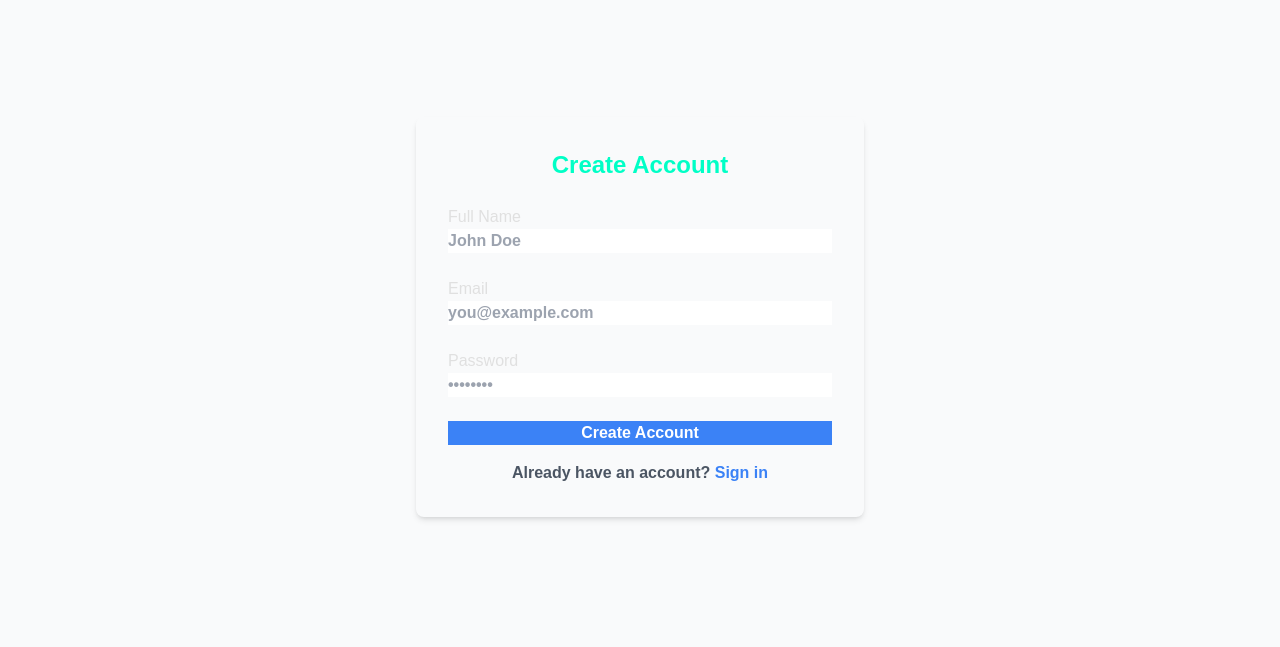
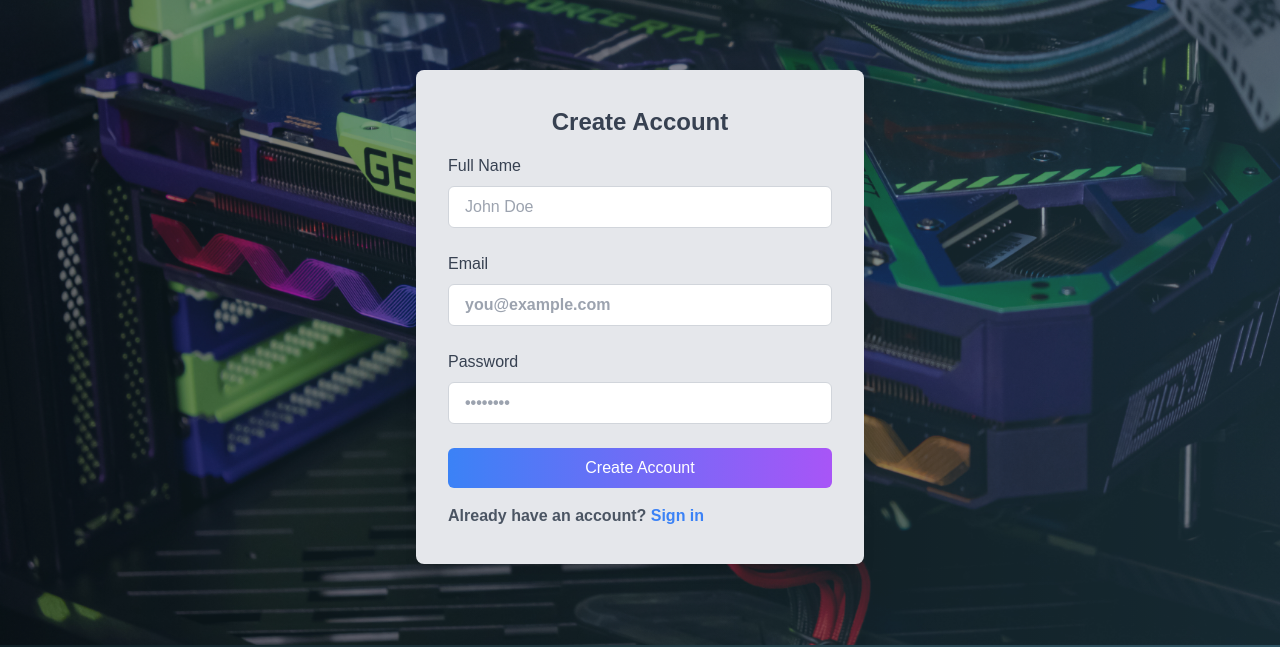
Before and after one commit to Ojasp21/pc_forge, a React (Vite) app in the folder frontend/: page /signup in a window 1280 px wide. Shown: the part 155-802 px from the top of the page. Built offline with nearby package versions, Linux system fonts and the light colour scheme; no server answers; a web font is replaced by a local one.

Commit message:
Login and Signup page finalised

```diff
--- a/frontend/src/pages/Home.jsx
+++ b/frontend/src/pages/Home.jsx
@@ -33,7 +33,7 @@ const Home = () => {
       </div>
 
       {/* Footer */}
-      <div className="footer bg-slate-600 h-[25rem] w-full flex bg-black"></div>
+      <div className="footer bg-slate-600 h-[25rem] w-full flex"></div>
     </div>
   );
 };
--- a/frontend/src/pages/LoginPage.jsx
+++ b/frontend/src/pages/LoginPage.jsx
@@ -36,27 +36,29 @@ const LoginPage = () => {
   };
 
   return (
-    <div className="min-h-screen flex justify-center items-center bg-gray-50">
-      <div className="w-full max-w-md p-8 rounded-lg shadow-md">
-        <h1 className="text-2xl font-bold text-center mb-6">Login</h1>
+    <>
+    <img className="fixed top-0 left-0 w-screen h-screen object-cover z-[-1] opacity-50" src="/src/images/Loginbg.jpg" alt="" />
+    <div className="min-h-screen flex justify-center items-center">
+      <div className="bg-gray-200 shadow-lg rounded-lg px-8 py-6 w-full max-w-md ">
+        <h1 className="log text-2xl flex justify-center mb-4 text-gray-700 mt-3">Login</h1>
 
         <form onSubmit={handleSubmit} className="space-y-6">
           <div className="form-control">
-            <label className="label font-medium">Email</label>
+            <label className="block text-gray-700 font-medium mb-2">Email</label>
             <input
               type="email"
-              className="input input-bordered w-full border-gray-300 focus:border-blue-500 focus:ring-blue-500 text-gray-800"
+              className="font-medium w-full px-4 py-2 border border-gray-300 rounded-md focus:outline-none focus:ring-2 focus:ring-blue-500"
               placeholder="you@example.com"
               value={formData.email}
               onChange={(e) => setFormData({ ...formData, email: e.target.value })}
             />
           </div>
 
-          <div className="form-control">
-            <label className="label font-medium">Password</label>
+          <div className="form-control mb-6">
+            <label className="block text-gray-700 font-medium mb-2">Password</label>
             <input
               type="password"
-              className="input input-bordered w-full border-gray-300 focus:border-blue-500 focus:ring-blue-500 text-gray-800"
+              className="w-full px-4 py-2 border border-gray-300 rounded-md focus:outline-none focus:ring-2 focus:ring-blue-500"
               placeholder="••••••••"
               value={formData.password}
               onChange={(e) => setFormData({ ...formData, password: e.target.value })}
@@ -65,23 +67,24 @@ const LoginPage = () => {
 
           <button
             type="submit"
-            className="btn btn-primary w-full bg-blue-500 text-white hover:bg-blue-600 disabled:opacity-50"
+            className="w-full bg-gradient-to-r from-blue-500 to-purple-500 hover:from-blue-600 hover:to-purple-600 text-white font-medium py-2 px-4 rounded-md focus:outline-none focus:ring-2 focus:ring-blue-500"
             disabled={isLoggingIn}
           >
             {isLoggingIn ? "Logging In..." : "Log In"}
           </button>
         </form>
 
-        <div className="text-center mt-4">
-          <p className="text-gray-600">
+        <div className="mt-4 text-gray-600 mb-3">
+          <p className="">
             {"Don't have an account? "}
-            <Link to="/signup" className="text-blue-500 hover:underline">
+            <Link to="/signup" className="text-blue-500 hover:text-blue-600 font-semibold">
               Sign up
             </Link>
           </p>
         </div>
       </div>
     </div>
+    </>
   );
 };
 
--- a/frontend/src/pages/SignUpPage.jsx
+++ b/frontend/src/pages/SignUpPage.jsx
@@ -33,7 +33,6 @@ const SignUpPage = () => {
       toast.error("Password must be at least 6 characters");
       return false;
     }
-
     return true;
   };
 
@@ -45,67 +44,186 @@ const SignUpPage = () => {
   };
 
   return (
-    <div className="min-h-screen flex justify-center items-center bg-gray-50">
-      <div className="w-full max-w-md  p-8 rounded-lg shadow-md">
-        <h1 className="text-2xl font-bold text-center mb-6 ">Create Account</h1>
-
+    <>
+    <img className="fixed top-0 left-0 w-screen h-screen object-cover z-[-1] opacity-50" src="/src/images/Loginbg.jpg" alt="" />
+    <div className="min-h-screen flex justify-center items-center">
+      <div className="bg-gray-200 shadow-lg rounded-lg px-8 py-6 w-full max-w-md">
+        <h1 className="text-2xl font-bold mb-4 text-gray-700 flex justify-center mt-3">
+          Create Account
+        </h1>
         <form onSubmit={handleSubmit} className="space-y-6">
           <div className="form-control">
-            <label className="label font-medium">Full Name</label>
+            <label className="block text-gray-700 font-medium mb-2">
+              Full Name
+            </label>
             <input
               type="text"
-              className="input input-bordered w-full border-gray-300 focus:border-blue-500 focus:ring-blue-500 text-gray-800"
+              className="font-medium w-full px-4 py-2 border border-gray-300 rounded-md focus:outline-none focus:ring-2 focus:ring-blue-500"
               placeholder="John Doe"
               value={formData.fullName}
               onChange={(e) => setFormData({ ...formData, fullName: e.target.value })}
             />
           </div>
-
           <div className="form-control">
-            <label className="label font-medium">Email</label>
+            <label className="block text-gray-700 font-medium mb-2">Email</label>
             <input
               type="email"
-              className="input input-bordered w-full border-gray-300 focus:border-blue-500 focus:ring-blue-500 text-gray-800"
+              className="w-full px-4 py-2 border border-gray-300 rounded-md focus:outline-none focus:ring-2 focus:ring-blue-500"
               placeholder="you@example.com"
               value={formData.email}
               onChange={(e) => setFormData({ ...formData, email: e.target.value })}
             />
           </div>
-
-          <div className="form-control">
-            <label className="label font-medium">Password</label>
+          <div className="form-control mb-6">
+            <label className="block text-gray-700 font-medium mb-2">
+              Password
+            </label>
             <input
               type="password"
-              className="input input-bordered w-full border-gray-300 focus:border-blue-500 focus:ring-blue-500 text-gray-800"
+              className="w-full px-4 py-2 border border-gray-300 rounded-md focus:outline-none focus:ring-2 focus:ring-blue-500"
               placeholder="••••••••"
               value={formData.password}
               onChange={(e) => setFormData({ ...formData, password: e.target.value })}
             />
           </div>
-
           <button
             type="submit"
-            className="btn btn-primary w-full bg-blue-500 text-white hover:bg-blue-600 disabled:opacity-50"
+            className="w-full bg-gradient-to-r from-blue-500 to-purple-500 hover:from-blue-600 hover:to-purple-600 text-white font-medium py-2 px-4 rounded-md focus:outline-none focus:ring-2 focus:ring-blue-500"
             disabled={isSigningUp}
           >
             {isSigningUp ? "Creating Account..." : "Create Account"}
           </button>
         </form>
-
-        <div className="text-center mt-4">
-          <p className="text-gray-600">
-            Already have an account? {" "}
-            <Link to='/login'>
-
-            <a  className="text-blue-500 hover:underline">
+        <div className="mt-4 text-gray-600 mb-3">
+          <p>
+            Already have an account?{" "}
+            <Link to="/login" className="text-blue-500 hover:text-blue-600 font-semibold">
               Sign in
-            </a>
             </Link>
           </p>
         </div>
       </div>
     </div>
+    </>
   );
 };
 
 export default SignUpPage;
+
+
+
+
+
+
+
+// import { useState } from "react";
+// import { useAuthStore } from "../store/useAuthStore";
+// import toast from "react-hot-toast";
+// import { Link } from "react-router-dom";
+
+// const SignUpPage = () => {
+//   const [formData, setFormData] = useState({
+//     fullName: "",
+//     email: "",
+//     password: "",
+//   });
+
+//   const { signup, isSigningUp } = useAuthStore();
+
+//   const validateForm = () => {
+//     if (!formData.fullName.trim()) {
+//       toast.error("Full name is required");
+//       return false;
+//     }
+//     if (!formData.email.trim()) {
+//       toast.error("Email is required");
+//       return false;
+//     }
+//     if (!/\S+@\S+\.\S+/.test(formData.email)) {
+//       toast.error("Invalid email format");
+//       return false;
+//     }
+//     if (!formData.password) {
+//       toast.error("Password is required");
+//       return false;
+//     }
+//     if (formData.password.length < 6) {
+//       toast.error("Password must be at least 6 characters");
+//       return false;
+//     }
+
+//     return true;
+//   };
+
+//   const handleSubmit = (e) => {
+//     e.preventDefault();
+//     if (validateForm()) {
+//       signup(formData);
+//     }
+//   };
+
+//   return (
+//     <div className="min-h-screen flex justify-center items-center bg-gray-50">
+//       <div className="w-full max-w-md  p-8 rounded-lg shadow-md">
+//         <h1 className="text-2xl font-bold text-center mb-6 ">Create Account</h1>
+
+//         <form onSubmit={handleSubmit} className="space-y-6">
+//           <div className="form-control">
+//             <label className="label font-medium">Full Name</label>
+//             <input
+//               type="text"
+//               className="input input-bordered w-full border-gray-300 focus:border-blue-500 focus:ring-blue-500 text-gray-800"
+//               placeholder="John Doe"
+//               value={formData.fullName}
+//               onChange={(e) => setFormData({ ...formData, fullName: e.target.value })}
+//             />
+//           </div>
+
+//           <div className="form-control">
+//             <label className="label font-medium">Email</label>
+//             <input
+//               type="email"
+//               className="input input-bordered w-full border-gray-300 focus:border-blue-500 focus:ring-blue-500 text-gray-800"
+//               placeholder="you@example.com"
+//               value={formData.email}
+//               onChange={(e) => setFormData({ ...formData, email: e.target.value })}
+//             />
+//           </div>
+
+//           <div className="form-control">
+//             <label className="label font-medium">Password</label>
+//             <input
+//               type="password"
+//               className="input input-bordered w-full border-gray-300 focus:border-blue-500 focus:ring-blue-500 text-gray-800"
+//               placeholder="••••••••"
+//               value={formData.password}
+//               onChange={(e) => setFormData({ ...formData, password: e.target.value })}
+//             />
+//           </div>
+
+//           <button
+//             type="submit"
+//             className="btn btn-primary w-full bg-blue-500 text-white hover:bg-blue-600 disabled:opacity-50"
+//             disabled={isSigningUp}
+//           >
+//             {isSigningUp ? "Creating Account..." : "Create Account"}
+//           </button>
+//         </form>
+
+//         <div className="text-center mt-4">
+//           <p className="text-gray-600">
+//             Already have an account? {" "}
+//             <Link to='/login'>
+
+//             <a  className="text-blue-500 hover:underline">
+//               Sign in
+//             </a>
+//             </Link>
+//           </p>
+//         </div>
+//       </div>
+//     </div>
+//   );
+// };
+
+// export default SignUpPage;
--- a/frontend/tailwind.config.js
+++ b/frontend/tailwind.config.js
@@ -22,6 +22,7 @@ export default {
       backgroundImage:{
   'homepagebg' : "url('./src/images/homepagebg.png')",
   'Edit': "url('./src/images/Edit.jpg')",
+  'Loginbg': "url('./src/images/Loginbg.jpg')",
 }
     },
   },
```
Also changed, not shown: frontend/src/components/Navbar/Navlinks.jsx (+0 -76 lines), frontend/src/images/Loginbg.jpg (added).
